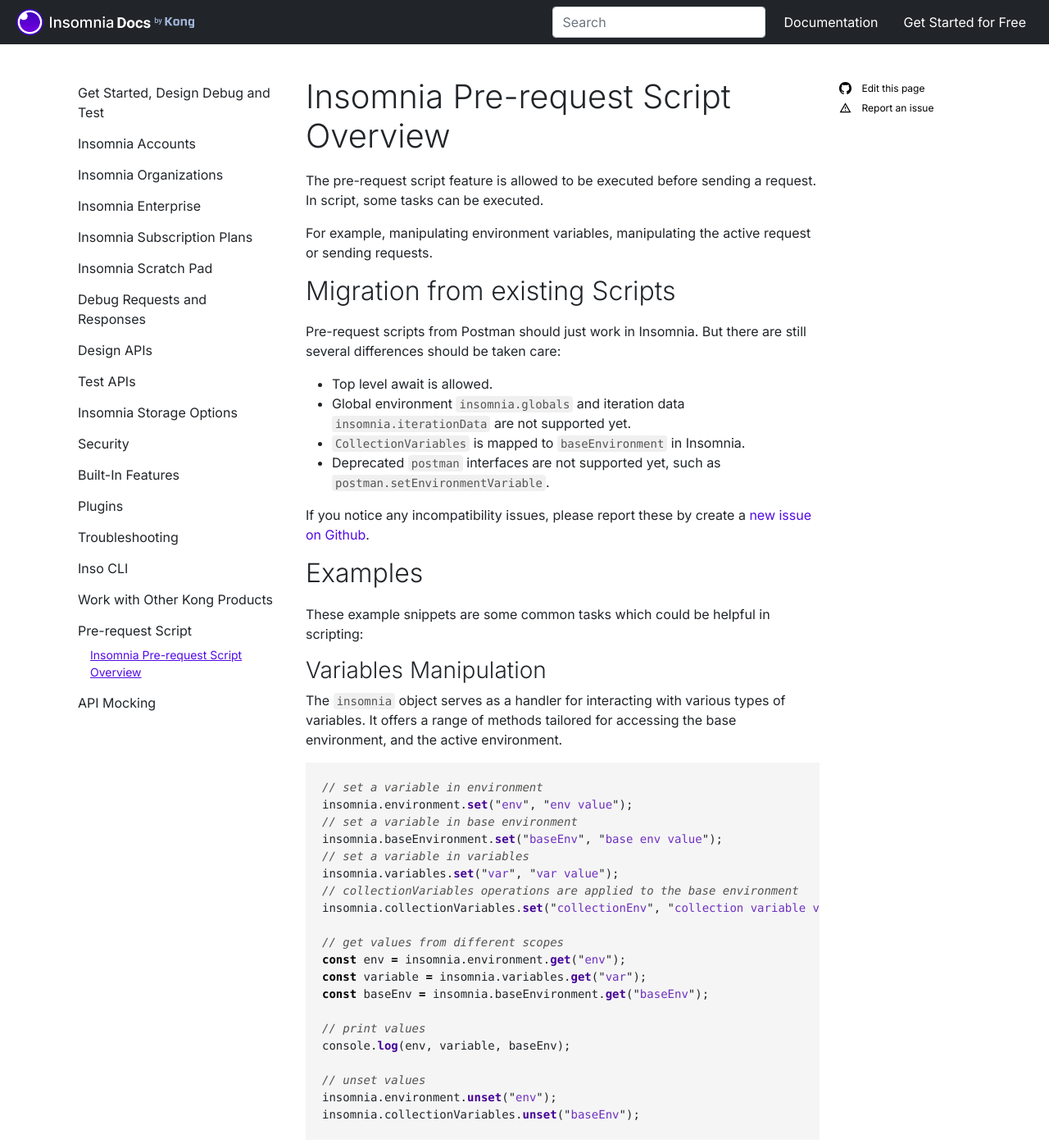
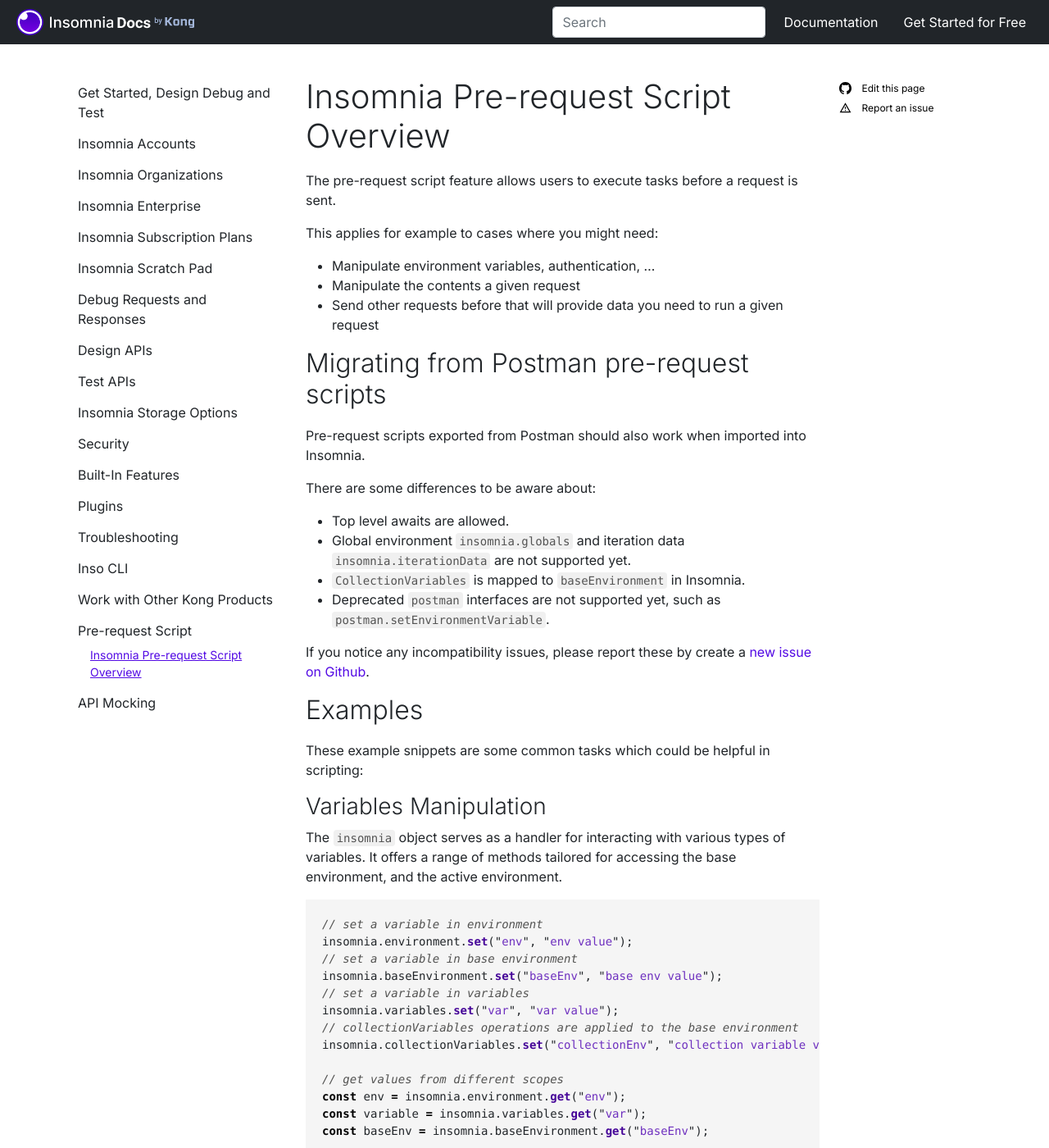
Before and after one commit to Kong/insomnia-docs, a Jekyll site: the page built from docs/insomnia/pre-request-script.md, in a window 1280 px wide and 1400 px high. Shown: the whole window at 82% size. Built offline with Jekyll 4.4.1, drawn with Linux system fonts in a browser that asks for light colours; comment, search, counter and statistics services are not loaded; some of the changed text lies outside the part shown.

Commit message:
more tidying up

```diff
--- a/docs/insomnia/pre-request-script.md
+++ b/docs/insomnia/pre-request-script.md
@@ -5,15 +5,21 @@
 category-url: requests-and-responses
 ---
 
-The pre-request script feature is allowed to be executed before sending a request. In script, some tasks can be executed.
+The pre-request script feature allows users to execute tasks before a request is sent.
 
-For example, manipulating environment variables, manipulating the active request or sending requests.
+This applies for example to cases where you might need:
 
-## Migration from existing Scripts
+- Manipulate environment variables, authentication, ...
+- Manipulate the contents a given request
+- Send other requests before that will provide data you need to run a given request
 
-Pre-request scripts from Postman should just work in Insomnia. But there are still several differences should be taken care:
+## Migrating from Postman pre-request scripts
 
-- Top level await is allowed.
+Pre-request scripts exported from Postman should also work when imported into Insomnia.
+
+There are some differences to be aware about:
+
+- Top level awaits are allowed.
 - Global environment `insomnia.globals` and iteration data `insomnia.iterationData` are not supported yet.
 - `CollectionVariables` is mapped to `baseEnvironment` in Insomnia.
 - Deprecated `postman` interfaces are not supported yet, such as `postman.setEnvironmentVariable`.
```
Also changed, not shown: other parts of docs/insomnia/pre-request-script.md (+1 -1 lines).
